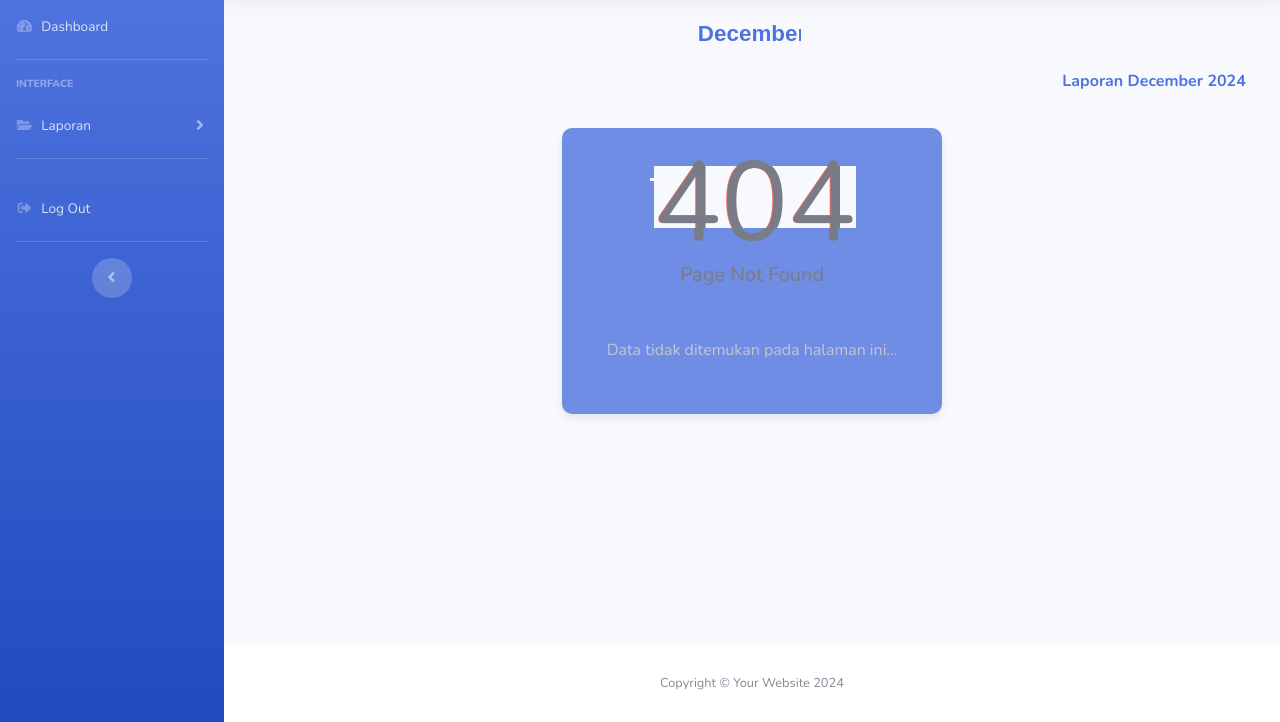
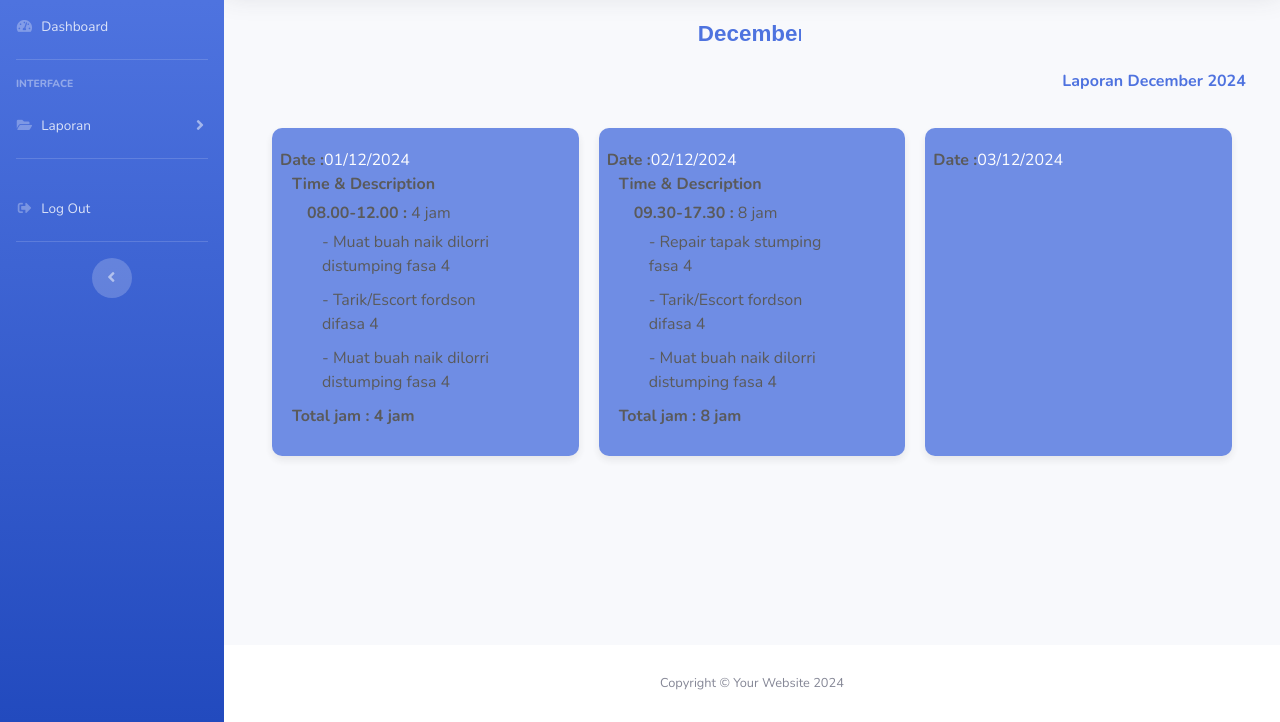
Before and after one commit to Iz-Technology/Backhoe, a plain HTML site: page desember.html in a window 1280 px wide. Shown: the part 78-800 px from the top of the page. Drawn offline with nearby package versions, Linux system fonts and the light colour scheme.

Commit message:
memperbaharui dashboard, desember, gallery, laporanharian, november dan script

```diff
--- a/desember.html
+++ b/desember.html
@@ -200,22 +200,65 @@
                 <div class="container mb-3 p-4">
                   <div class="custom-card-container"> <!-- Custom container class -->
 
-
+                    <div class="custom-card"> <!-- Custom card class -->
+                      <div class="row mb-2">
+                        <strong>Date :</strong> 01/12/2024
+                        <div class="col-md-10">
+                          <strong>Time & Description</strong>
+                          <ul>
+                            <li><strong>08.00-12.00 :</strong> 4 jam
+                              <ul>
+                                <li>- Muat buah naik dilorri distumping fasa 4</li>
+                                <li>- Tarik/Escort fordson difasa 4</li>
+                                <li>- Muat buah naik dilorri distumping fasa 4</li>
+                              </ul>
+                            </li>
+                          </ul>
+                          <div>
+                            <strong>Total jam : 4 jam</strong>
+                          </div>
+                        </div>
+                      </div>
+                    </div>
 
                     <div class="custom-card"> <!-- Custom card class -->
                       <div class="row mb-2">
-
-                        <div class="container-fluid">
-                          <div class="text-center">
-                            <div class="error mx-auto" data-text="404">404</div>
-                            <p class="lead text-gray-800 mb-5">Page Not Found</p>
-                            <p class="text-gray-500 mb-0">Data tidak ditemukan pada halaman ini...</p>
-                            <a href="laporanharian.html">&larr; Back to Dashboard</a>
+                        <strong>Date :</strong> 02/12/2024
+                        <div class="col-md-10">
+                          <strong>Time & Description</strong>
+                          <ul>
+                            <li><strong>09.30-17.30 :</strong> 8 jam
+                              <ul>
+                                <li>- Repair tapak stumping fasa 4</li>
+                                <li>- Tarik/Escort fordson difasa 4</li>
+                                <li>- Muat buah naik dilorri distumping fasa 4</li>
+                              </ul>
+                            </li>
+                          </ul>
+                          <div>
+                            <strong>Total jam : 8 jam</strong>
                           </div>
                         </div>
-
                       </div>
                     </div>
+
+                    <div class="custom-card"> <!-- Custom card class -->
+                      <div class="row mb-2">
+                        <strong>Date :</strong> 03/12/2024
+                      </div>
+                    </div>
+
+
+
+
+
+
+
+
+
+
+
+
 
                   </div>
                 </div>
--- a/script.js
+++ b/script.js
@@ -140,6 +140,54 @@ document.addEventListener("DOMContentLoaded", function () {
   totalHoursElement.textContent = `Total Hours for the Month: ${totalHours}`;
 });
 
+document.addEventListener("DOMContentLoaded", function () {
+  var ctx1 = document.getElementById("palmOilChartDecember").getContext("2d");
+
+  // Data manual untuk jam
+  var dailyHours = [4, 8, 0];
+
+  // Hitung total jam
+  var totalHours = dailyHours.reduce((acc, val) => acc + val, 0);
+
+  var palmOilChart = new Chart(ctx1, {
+    type: "bar", // Jenis grafik (bar, line, pie, dll.)
+    data: {
+      labels: Array.from({ length: 30 }, (_, i) => i + 1), // Label sumbu X dari 1 hingga 30
+      datasets: [
+        {
+          label: "Income", // Label dataset
+          data: dailyHours, // Data manual untuk jam
+          backgroundColor: "#4e72df", // Warna latar belakang batang
+          borderColor: "#005a1f", // Warna batas batang
+          borderWidth: 0, // Lebar batas batang
+        },
+      ],
+    },
+    options: {
+      scales: {
+        x: {
+          title: {
+            display: true,
+            text: "Date", // Judul sumbu X
+          },
+        },
+        y: {
+          title: {
+            display: true,
+            text: "Hours", // Judul sumbu Y
+          },
+          beginAtZero: true, // Mulai sumbu Y dari nol
+          max: 12, // Batas maksimal sumbu Y
+        },
+      },
+    },
+  });
+
+  // Menampilkan total jam di bawah grafik
+  var totalHoursElement = document.getElementById("totalHoursDecember");
+  totalHoursElement.textContent = `Total Hours for the Month: ${totalHours}`;
+});
+
 // Get the modal
 var modal = document.getElementById("imageModal");
 
```
Also changed, not shown: dashboard.html (+18 -0 lines), gallery.html (+24 -0 lines), laporanharian.html (+2 -2 lines), november.html (+0 -13 lines).
